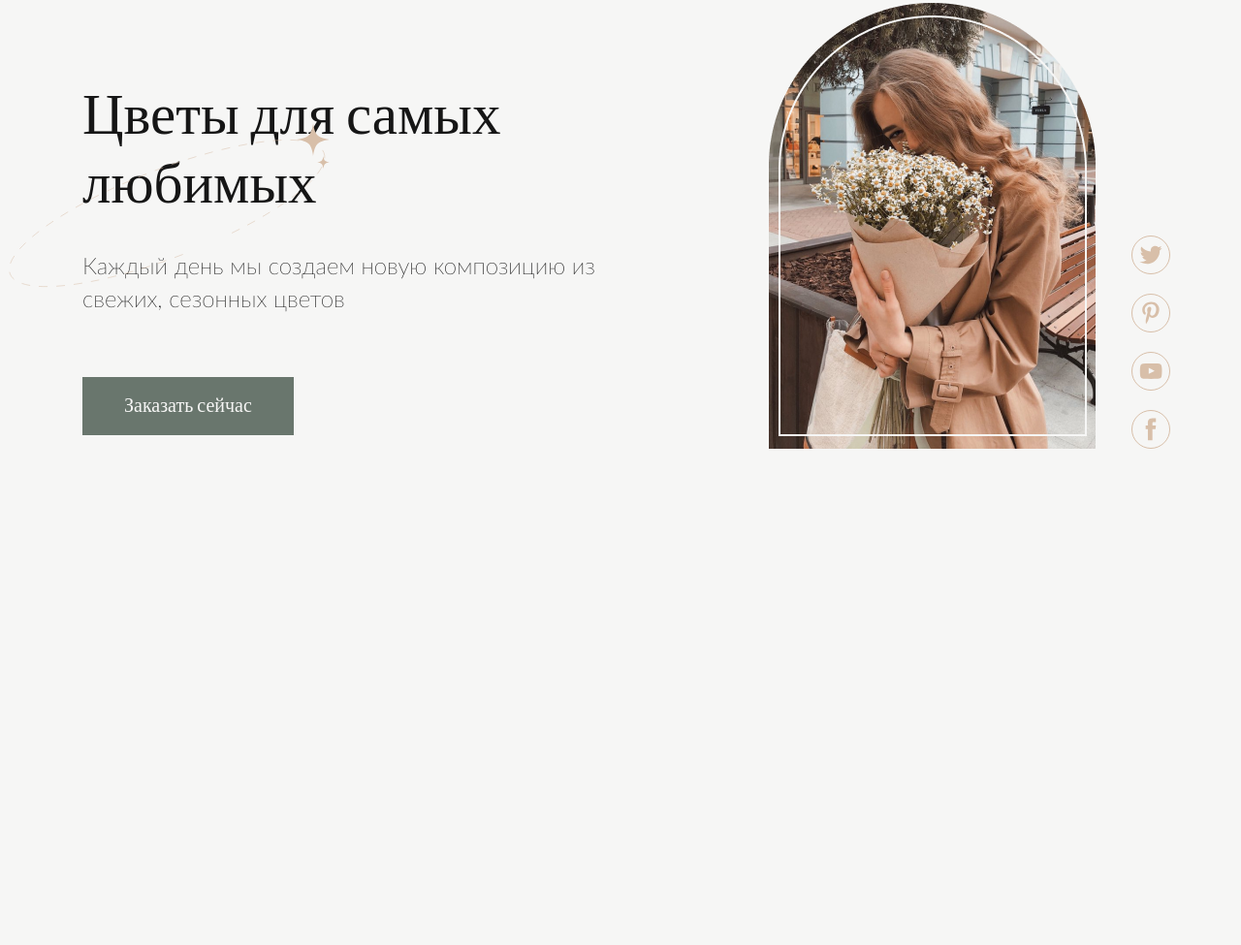
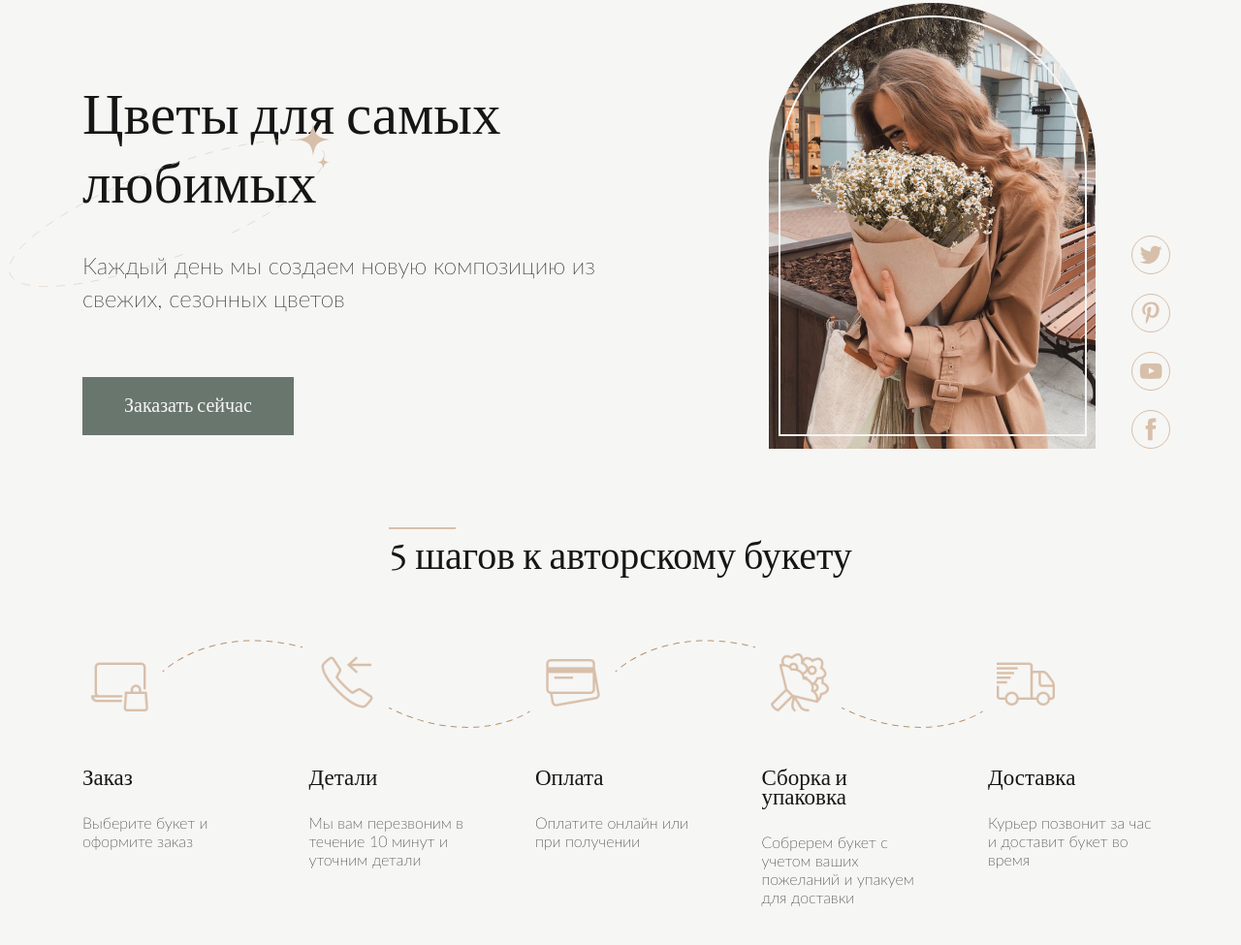
Before and after one commit to forst09/testFlowers, a plain HTML site: page index.html in a window 1280 px wide. Shown: the part 145-1120 px from the top of the page at 97% size. Before the commit the page ends 800 px from the top, so only its background shows below. Drawn offline with nearby package versions, Linux system fonts and the light colour scheme.

Commit message:
add steps

```diff
--- a/index.html
+++ b/index.html
@@ -72,6 +72,39 @@
         </div>
     </section>
 
+    <section class="steps">
+        <h2 class="steps__title">5 шагов к авторскому букету</h2>
+        <div class="container">
+            <div class="row steps__row">
+                <div class="col steps__item">
+                    <img class="steps__item-image" src="img/order.png" alt="">
+                    <p class="steps__item-title">Заказ</p>
+                    <p class="steps__title-desc">Выберите букет и оформите заказ</p>
+                </div>
+                <div class="col steps__item">
+                    <img class="steps__item-image" src="img/details.png" alt="">
+                    <p class="steps__item-title">Детали</p>
+                    <p class="steps__title-desc">Мы вам перезвоним в течение 10 минут и уточним детали</p>
+                </div>
+                <div class="col steps__item">
+                    <img class="steps__item-image" src="img/payment.png" alt="">
+                    <p class="steps__item-title">Оплата</p>
+                    <p class="steps__title-desc">Оплатите онлайн или при получении</p>
+                </div>
+                <div class="col steps__item">
+                    <img class="steps__item-image" src="img/packing.png" alt="">
+                    <p class="steps__item-title">Сборка и упаковка</p>
+                    <p class="steps__title-desc">Собререм букет с учетом ваших пожеланий и упакуем для доставки</p>
+                </div>
+                <div class="col steps__item">
+                    <img class="steps__item-image" src="img/delivery.png" alt="">
+                    <p class="steps__item-title">Доставка</p>
+                    <p class="steps__title-desc">Курьер позвонит за час и доставит букет во время</p>
+                </div>
+            </div>
+        </div>
+    </section>
+
     <script src="https://cdn.jsdelivr.net/npm/bootstrap@5.1.3/dist/js/bootstrap.bundle.min.js"
         integrity="sha384-ka7Sk0Gln4gmtz2MlQnikT1wXgYsOg+OMhuP+IlRH9sENBO0LRn5q+8nbTov4+1p"
         crossorigin="anonymous"></script>
--- a/style.css
+++ b/style.css
@@ -105,7 +105,6 @@ body {
 
 .main {
     padding-top: 45px;
-    padding-bottom: 100px;
 }
 
 .main__row {
@@ -195,3 +194,78 @@ body {
 .main-socials__link:hover path {
     fill: #B8926B;
 }
+
+.steps {
+    padding-top: 86px;
+    padding-bottom: 24px;
+}
+
+.steps__title {
+    position: relative;
+    margin-bottom: 77px;
+    font-size: 40px;
+    text-align: center;
+}
+
+.steps__title::before {
+    content: '';
+    position: absolute;
+    height: 1.5px;
+    background-color: #D8BFA9;
+    width: 69px;
+    top: -5px;
+}
+
+.steps__row {
+    justify-content: space-between;
+}
+
+.steps__item {
+    position: relative;
+    max-width: 176px;
+}
+
+.steps__item:nth-of-type(2n+1)::after,
+.steps__item:nth-of-type(2n)::after {
+    content: '';
+    position: absolute;
+    display: block;
+    width: 146px;
+    height: 33px;
+    background-repeat: no-repeat;
+}
+
+.steps__item:nth-of-type(2n+1)::after {
+    background-image: url("img/top-line.svg");
+    top: -5%;
+    right: -29%;
+}
+
+.steps__item:nth-of-type(2n)::after {
+    background-image: url("img/bottom-line.svg");
+    top: 20%;
+    right: -30%;
+    background-size: contain;
+}
+
+.steps__item:nth-last-of-type(1)::after {
+    display: none;
+}
+
+.steps__item-image {
+    margin-left: 9px;
+}
+
+.steps__item-title {
+    margin-top: 58px;
+    margin-bottom: 27px;
+    font-size: 23px;
+    line-height: 20px;
+}
+
+.steps__title-desc {
+    font-family: 'Lato-ExtraLight', sans-serif;
+    font-size: 16px;
+    line-height: 19px;
+    max-width: 176px;
+}
```
Also changed, not shown: img/bottom-line.svg (added), img/delivery.png (added), img/details.png (added), img/facebook.svg (deleted), img/order.png (added), img/packing.png (added), img/payment.png (added), img/pinterest.svg (deleted), img/top-line.svg (added), img/twitter.svg (deleted), img/youtube.svg (deleted).
